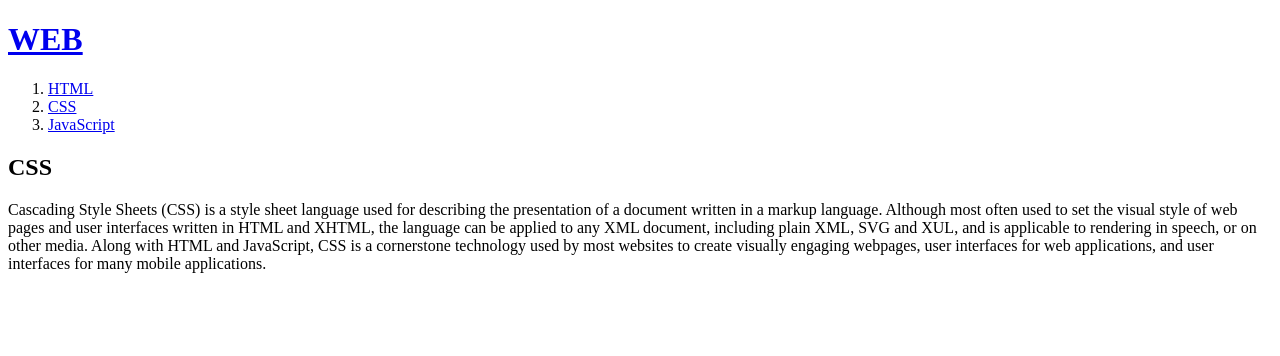
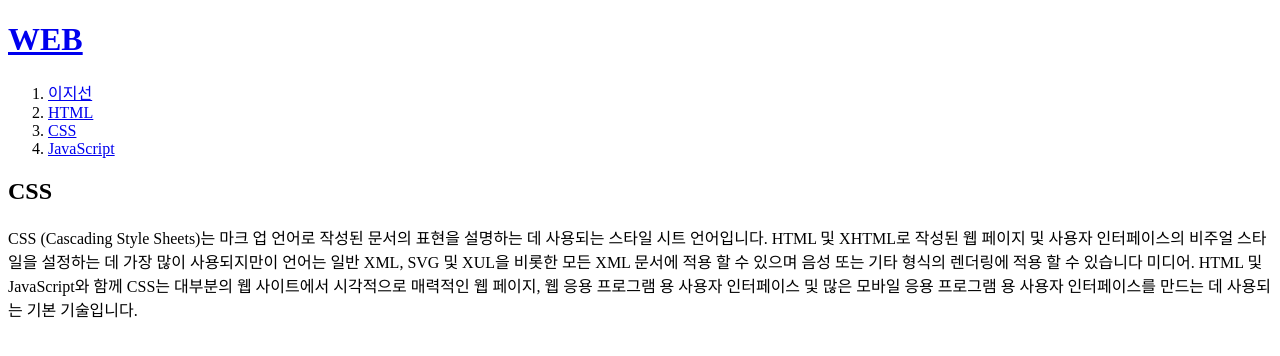
Before and after one commit to 2jisun99/web1, a plain HTML site: page 2.html in a window 1280 px wide. Drawn offline with Linux system fonts and the light colour scheme.

Commit message:
Update 2.html

```diff
--- a/2.html
+++ b/2.html
@@ -7,12 +7,13 @@
 <body>
   <h1><a href="index.html">WEB</a></h1>
   <ol>
+    <li><a href="0.html">이지선</a></li>
     <li><a href="1.html">HTML</a></li>
     <li><a href="2.html">CSS</a></li>
     <li><a href="3.html">JavaScript</a></li>
   </ol>
   <h2>CSS</h2>
-  <p>  Cascading Style Sheets (CSS) is a style sheet language used for describing the presentation of a document written in a markup language. Although most often used to set the visual style of web pages and user interfaces written in HTML and XHTML, the language can be applied to any XML document, including plain XML, SVG and XUL, and is applicable to rendering in speech, or on other media. Along with HTML and JavaScript, CSS is a cornerstone technology used by most websites to create visually engaging webpages, user interfaces for web applications, and user interfaces for many mobile applications.
+  <p>CSS (Cascading Style Sheets)는 마크 업 언어로 작성된 문서의 표현을 설명하는 데 사용되는 스타일 시트 언어입니다. HTML 및 XHTML로 작성된 웹 페이지 및 사용자 인터페이스의 비주얼 스타일을 설정하는 데 가장 많이 사용되지만이 언어는 일반 XML, SVG 및 XUL을 비롯한 모든 XML 문서에 적용 할 수 있으며 음성 또는 기타 형식의 렌더링에 적용 할 수 있습니다 미디어. HTML 및 JavaScript와 함께 CSS는 대부분의 웹 사이트에서 시각적으로 매력적인 웹 페이지, 웹 응용 프로그램 용 사용자 인터페이스 및 많은 모바일 응용 프로그램 용 사용자 인터페이스를 만드는 데 사용되는 기본 기술입니다.
   </p>
   </body>
  </html>
```
